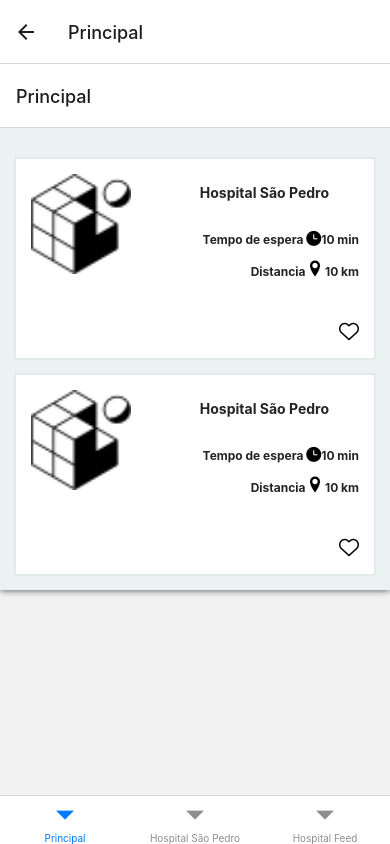
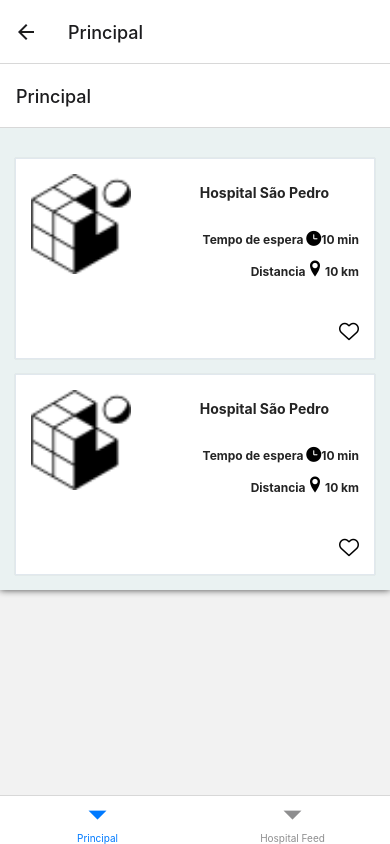
Before and after one commit to arnoldcainan/sos-fila3.0, a React Native app: screen /Principal in a window 390 px wide. Built offline with nearby package versions, Linux system fonts and the light colour scheme.

Commit message:
Consertando o Tabnav

```diff
--- a/App.js
+++ b/App.js
@@ -1,5 +1,5 @@
 import React, { useState } from 'react';
-import { View, Image } from 'react-native';
+import { View, Image,   StatusBar, SafeAreaView, } from 'react-native';
 import { Button, Input, Text } from 'react-native-elements';
 import styles from './styles/MainStyle';
 import { createBottomTabNavigator } from '@react-navigation/bottom-tabs';
@@ -17,7 +17,6 @@ function Tabs() {
   return (
       <Tab.Navigator>
       <Tab.Screen name="Principal" component={Principal}/>
-      <Tab.Screen name="Card1" component={Card1} options={{ title: 'Hospital São Pedro' }} />
       <Tab.Screen name="Feed1" component={Feed1} options={{ title: 'Hospital Feed' }}  />
     </Tab.Navigator>
   )
```
Lines whose indentation alone changed are shown as unchanged.
